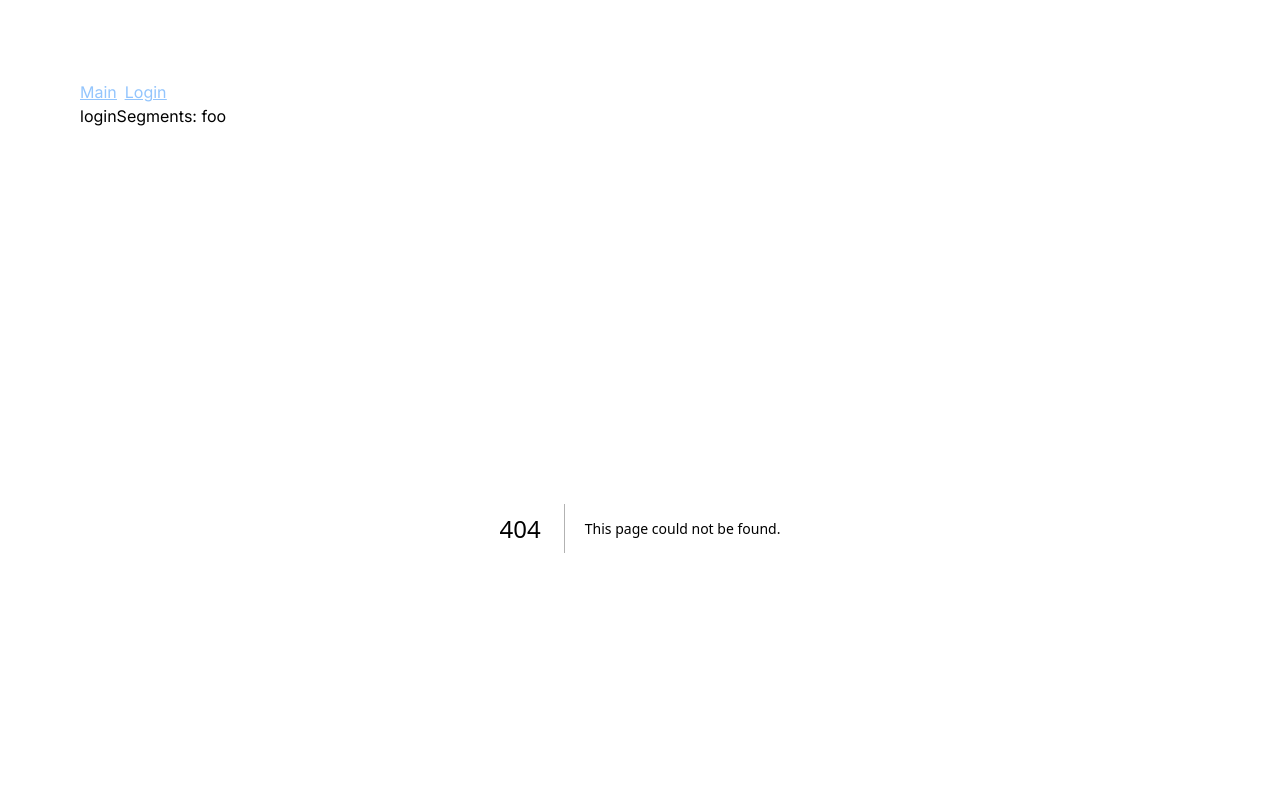
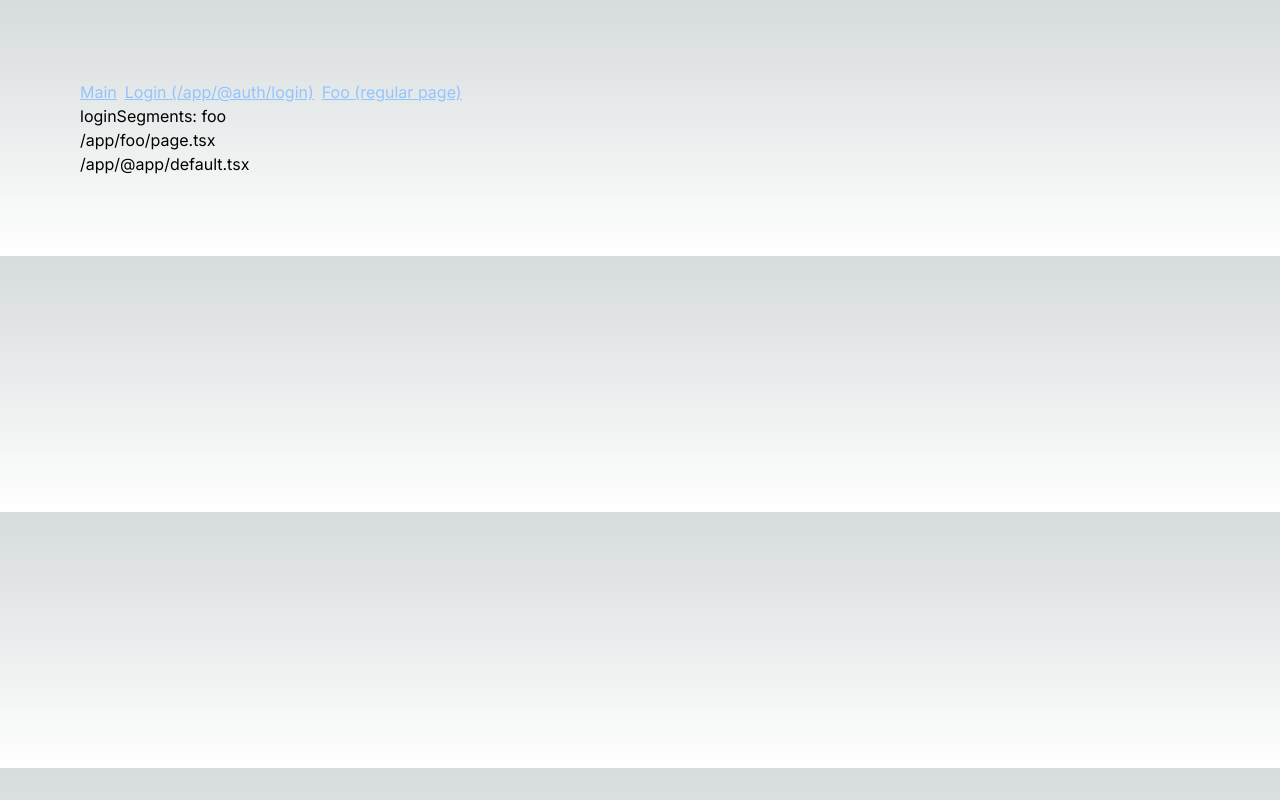
Before and after one commit to williamli/NEXT-2173-nextjs-useSelectedLayoutSegment-for-parallel-routes, a Next.js app: page /foo in a window 1280 px wide. Before the commit this address had no page. Shown: the top 800 px of the page. Built offline with nearby package versions, Linux system fonts and the light colour scheme.

Commit message:
add a regular page

```diff
--- /dev/null
+++ b/app/foo/page.tsx
@@ -0,0 +1,5 @@
+import Image from 'next/image';
+
+export default function Page() {
+  return <div>/app/foo/page.tsx</div>;
+}
--- a/app/layout.tsx
+++ b/app/layout.tsx
@@ -22,7 +22,8 @@ export default function RootLayout({
         <section className="p-20">
           <nav className="flex space-x-2 text-blue-300 underline">
             <Link href="/">Main</Link>
-            <Link href="/login">Login</Link>
+            <Link href="/login">Login (/app/@auth/login)</Link>
+            <Link href="/foo">Foo (regular page)</Link>
           </nav>
           <div>loginSegments: {loginSegments}</div>
           <section>{children}</section>
```
